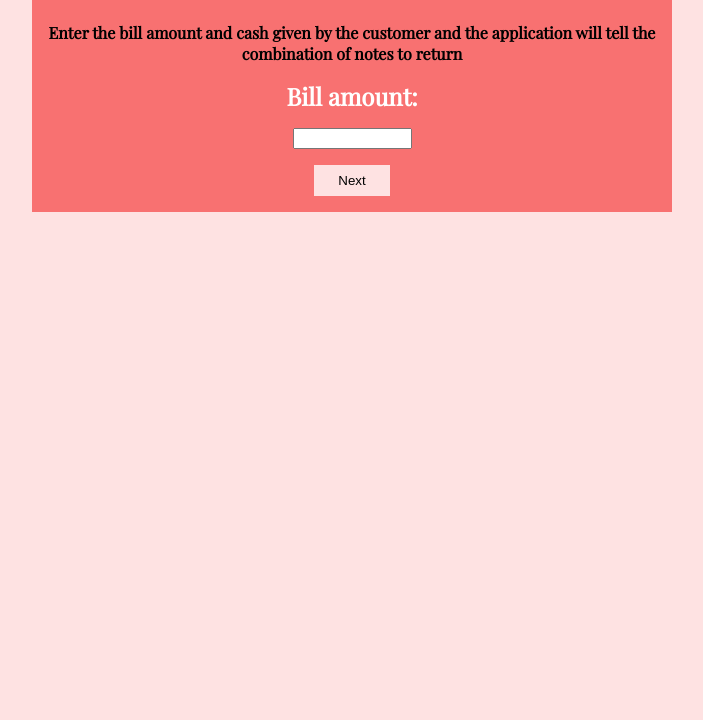
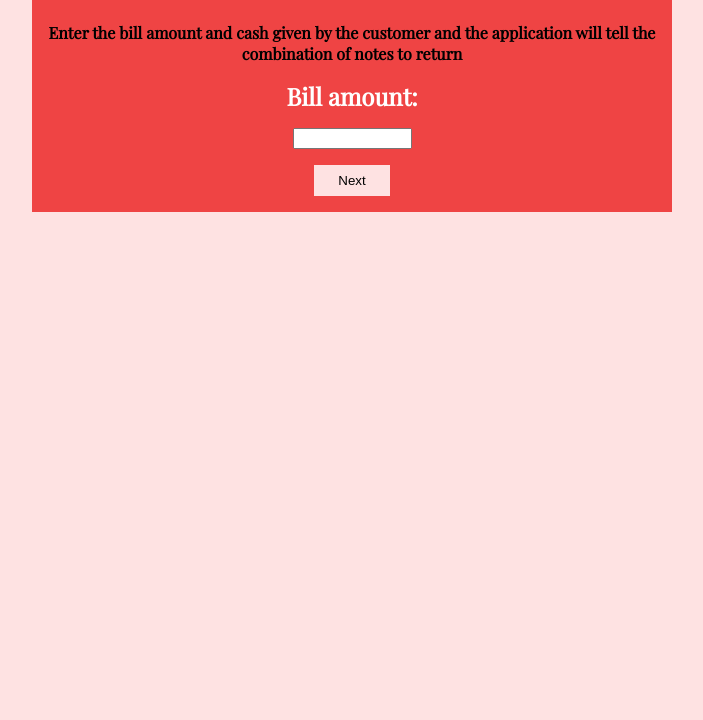
Before and after one commit to rdthetha/cash-register-mark10, a plain HTML site: page index.html in a window 1280 px wide. Shown: the part 80-800 px from the top of the page, without its empty margins (288-991 px from the left). Drawn offline with nearby package versions, Linux system fonts and the light colour scheme.

Commit message:
Update style.css

```diff
--- a/style.css
+++ b/style.css
@@ -1,7 +1,7 @@
 @import url('https://fonts.googleapis.com/css2?family=Playfair+Display&display=swap');
 
 :root{
-    --primary-color:#F87171;
+    --primary-color:#EF4444;
     --background-color:#FEE2E2;
 }
 body{
```
